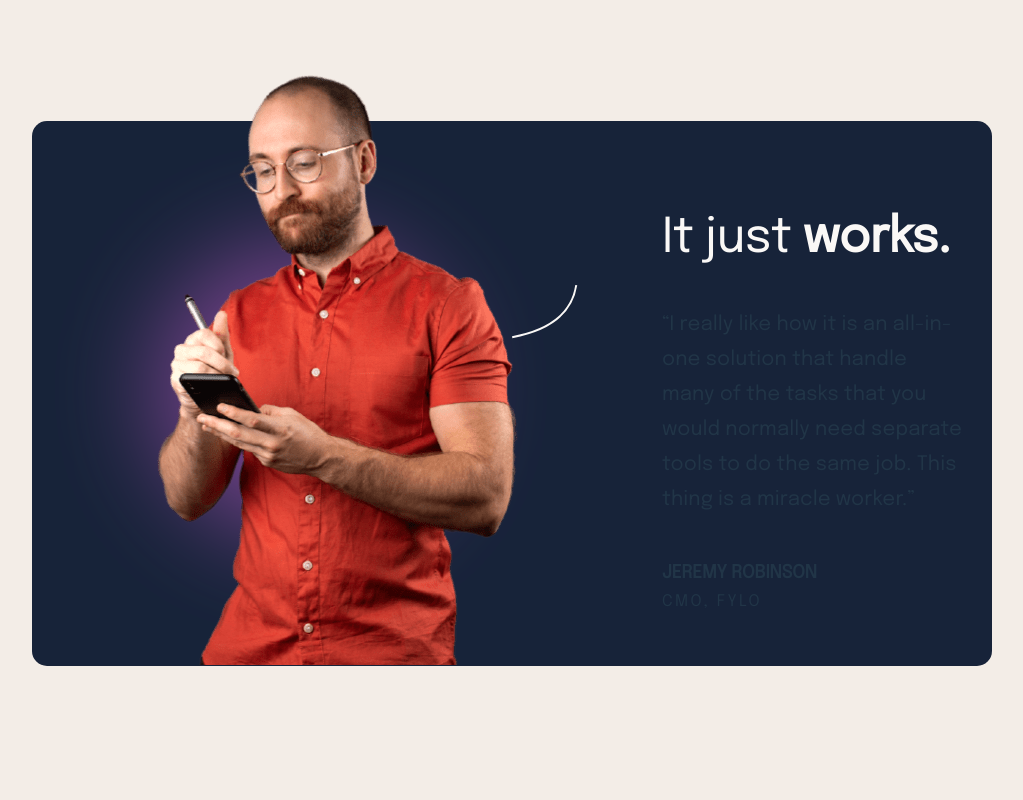
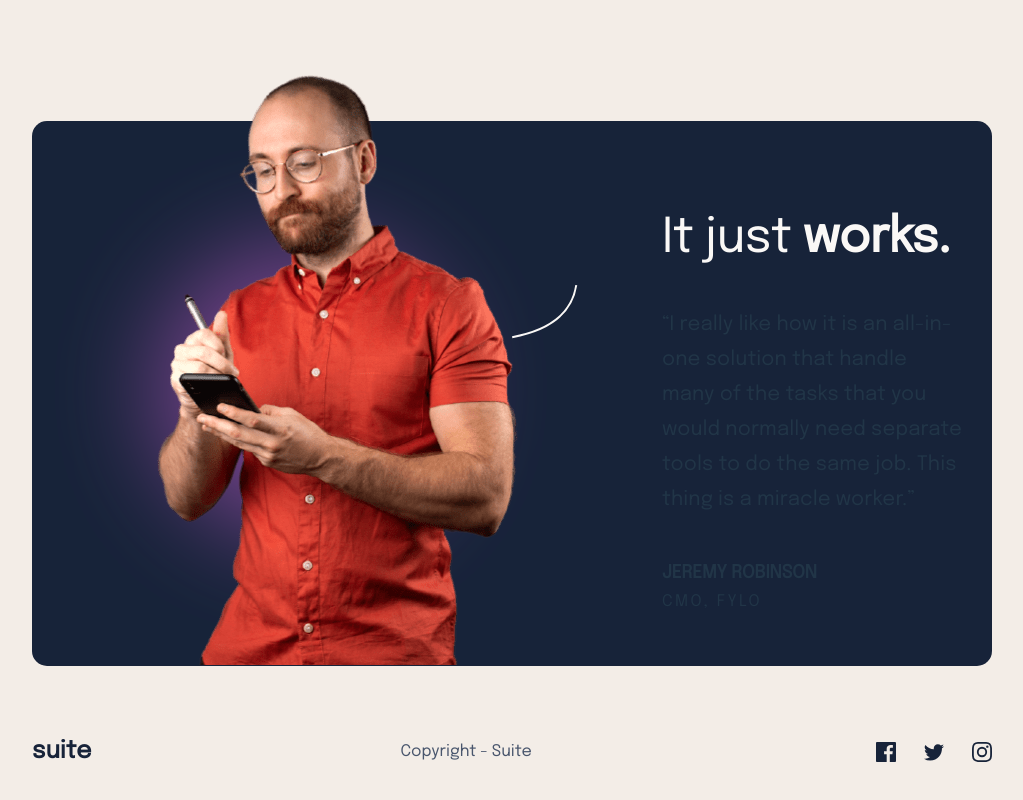
Before and after one commit to AnnaPrusakova/suite-langing-page, a React (Vite) app: page / in a window 1280 px wide. Shown: the part 954-1754 px from the top of the page, without its empty margins (128-1151 px from the left). Built offline with nearby package versions, Linux system fonts and the light colour scheme.

Commit message:
add footer

```diff
--- a/src/components/Footer.tsx
+++ /dev/null
@@ -1,5 +0,0 @@
-const Footer: React.FC<{}> = () => {
-    return (<div></div>);
-}
-
-export default Footer;
--- a/src/components/MainPage.tsx
+++ b/src/components/MainPage.tsx
@@ -1,4 +1,4 @@
-import Footer from "./Footer";
+import Footer from "./footer/Footer";
 import Header from "./header/Header";
 import Review from "./review/Review";
 import Solution from "./solution/Solution";
--- /dev/null
+++ b/src/components/footer/Footer.tsx
@@ -0,0 +1,20 @@
+import styles from './footer.module.scss';
+import Facebook from '../../assets/icon-facebook.svg';
+import Twitter from '../../assets/icon-twitter.svg';
+import Instagram from '../../assets/icon-instagram.svg';
+
+const Footer: React.FC<{}> = () => {
+    return (
+        <div className={styles.footer}>
+            <div className={styles.footerLogo}>suite</div>
+            <div className={styles.footerText}>Copyright - Suite</div>
+            <div className={styles.socials}>
+                <img className={styles.social} src={Facebook} />
+                <img className={styles.social} src={Twitter} />
+                <img className={styles.social} src={Instagram} />
+            </div>
+        </div>
+    );
+}
+
+export default Footer;
--- /dev/null
+++ b/src/components/footer/footer.module.scss
@@ -0,0 +1,40 @@
+@import '../../styles/variables.module.scss';
+
+.footer {
+    display: flex;
+    flex-direction: row;
+    justify-content: space-between;
+    align-items: center;
+    height: 32px;
+    margin: 70px 140px;
+}
+
+.footerLogo {
+    width: 81px;
+    font-weight: 900;
+    font-size: $headling-L / 2;
+    color: $dark-blue;
+}
+
+.footerText {
+    width: 160px;
+    color: $dark-gray;
+    font-size: $headling-S;
+}
+
+.socials {
+    height: 20px;
+    display: flex;
+    flex-direction: row;
+    align-items: center;
+    justify-content: space-between;
+}
+
+.social {
+    margin-left: 28px;
+    cursor: pointer;
+}
+
+.social:hover {
+    opacity: 0.5;
+}
```
